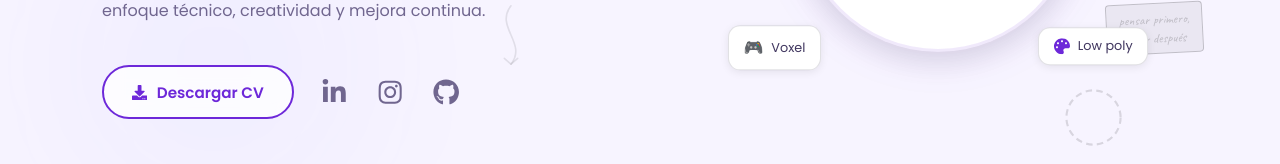
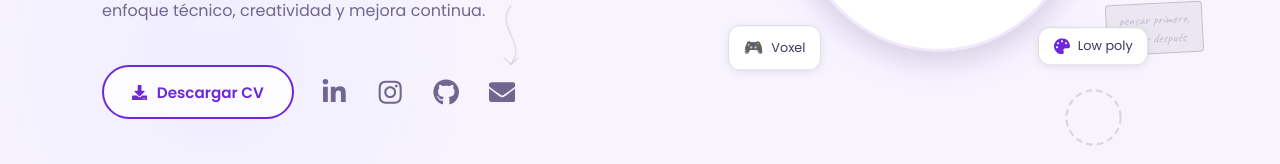
Before and after one commit to SubDSR/ProyectoPortafolio, a React (Vite) app: page / in a window 1280 px wide. Shown: the part 506-670 px from the top of the page. Built offline with nearby package versions, Linux system fonts and the light colour scheme.

Commit message:
feat: add email link in hero and footer

```diff
--- a/src/App.jsx
+++ b/src/App.jsx
@@ -8,7 +8,7 @@ import Certificates from './components/Certificates';
 import Tecnologias from './components/Tecnologias';
 import Contact from './components/Contact';
 import ScrollToTop from './components/ScrollToTop';
-import { FaGithub, FaLinkedinIn } from 'react-icons/fa';
+import { FaEnvelope, FaGithub, FaLinkedinIn } from 'react-icons/fa';
 
 function App() {
   return (
@@ -44,6 +44,14 @@ function App() {
           >
             <FaLinkedinIn />
           </a>
+          <a
+            href="https://mail.google.com/mail/?view=cm&fs=1&to=davidsevanr%40gmail.com"
+            target="_blank"
+            rel="noopener noreferrer"
+            aria-label="Enviar correo a David Sevan"
+          >
+            <FaEnvelope />
+          </a>
         </div>
       </footer>
       <ScrollToTop />
--- a/src/components/Hero3D.jsx
+++ b/src/components/Hero3D.jsx
@@ -5,6 +5,7 @@ import {
   FaGithub,
   FaInstagram,
   FaLinkedinIn,
+  FaEnvelope,
   FaGamepad,
   FaPalette,
 } from 'react-icons/fa';
@@ -176,6 +177,14 @@ function Hero3D() {
                 >
                   <FaGithub />
                 </a>
+                <a
+                  href="https://mail.google.com/mail/?view=cm&fs=1&to=davidsevanr%40gmail.com"
+                  target="_blank"
+                  rel="noopener noreferrer"
+                  aria-label="Abrir Gmail para enviar correo a David Sevan"
+                >
+                  <FaEnvelope />
+                </a>
               </div>
             </div>
           </div>
```
